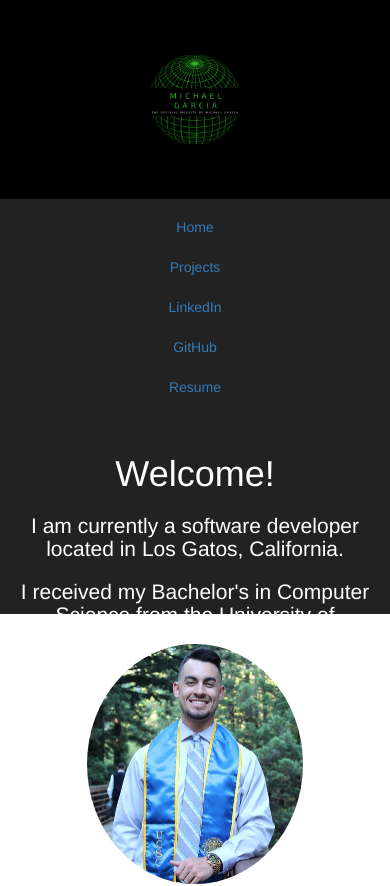
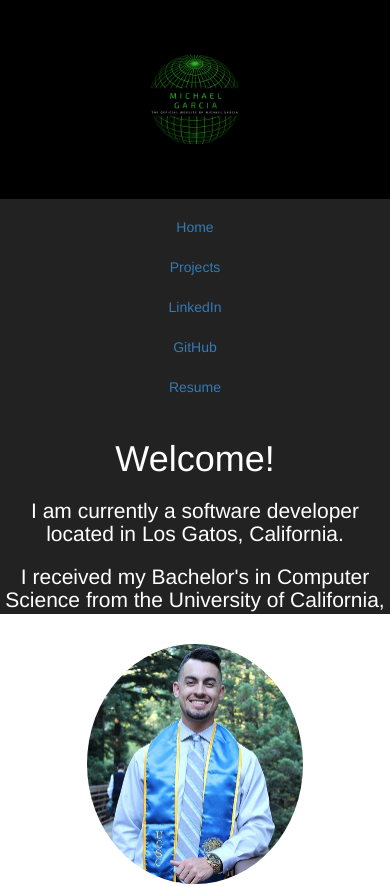
Before and after one commit to mgarcia707/personal-website, a React (Create React App) app: page / in a window 390 px wide. Shown: the top 886 px of the page. Built offline with nearby package versions, Linux system fonts and the light colour scheme.

Commit message:
mobile fix

```diff
--- a/src/App.css
+++ b/src/App.css
@@ -16,17 +16,12 @@
 .App-header {
   background-color: #222;
   height: 200px;
-  padding: 20px;
+  padding-top: 5px;
   color: white;
 }
 
 .App-title {
   font-size: 1.5em;
-}
-
-.App-title2 {
-  font-size: 1.5em;
-  padding-bottom: 500%;
 }
 
 .App-intro {
```
